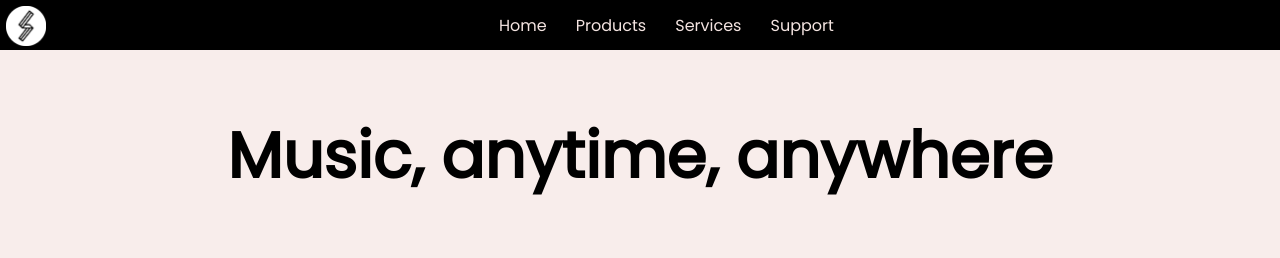
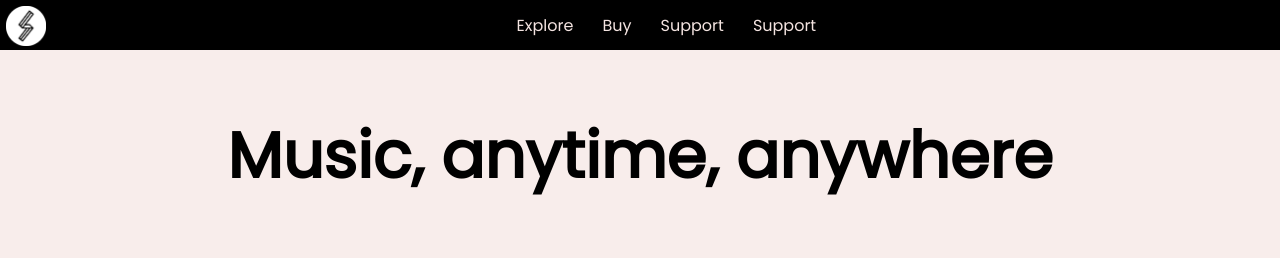
Before and after one commit to nicole-xiang/nicolexiang, a plain HTML site: page index.html in a window 1280 px wide. Shown: the top 258 px of the page. Drawn offline with Linux system fonts and the light colour scheme; grey boxes are pictures that could not be loaded.

Commit message:
Update index.html

```diff
--- a/index.html
+++ b/index.html
@@ -30,13 +30,13 @@
             <a id = "logo" href="index.html"><img src = "images/logo.png"></a>
             <ul class="menu">
                 <li>
-                    <a href="index.html">Home</a>
+                    <a href="index.html">Explore</a>
                 </li>
                 <li>
-                    <a href="intex.html">Products</a>
+                    <a href="index.html">Buy</a>
                 </li>
                 <li>
-                    <a href="intex.html">Services</a>
+                    <a href="index.html">Support</a>
                 </li>
                 <li>
                     <a href="index.html">Support</a>
```
